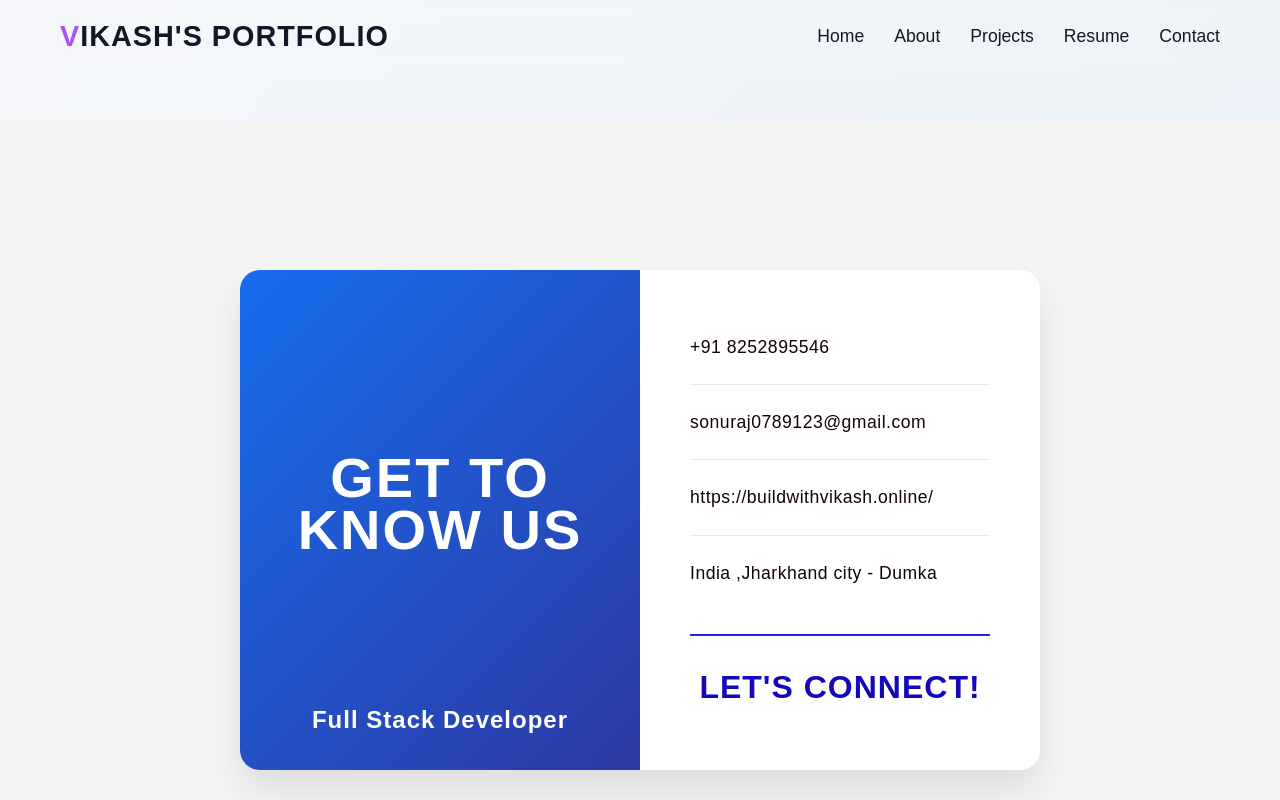
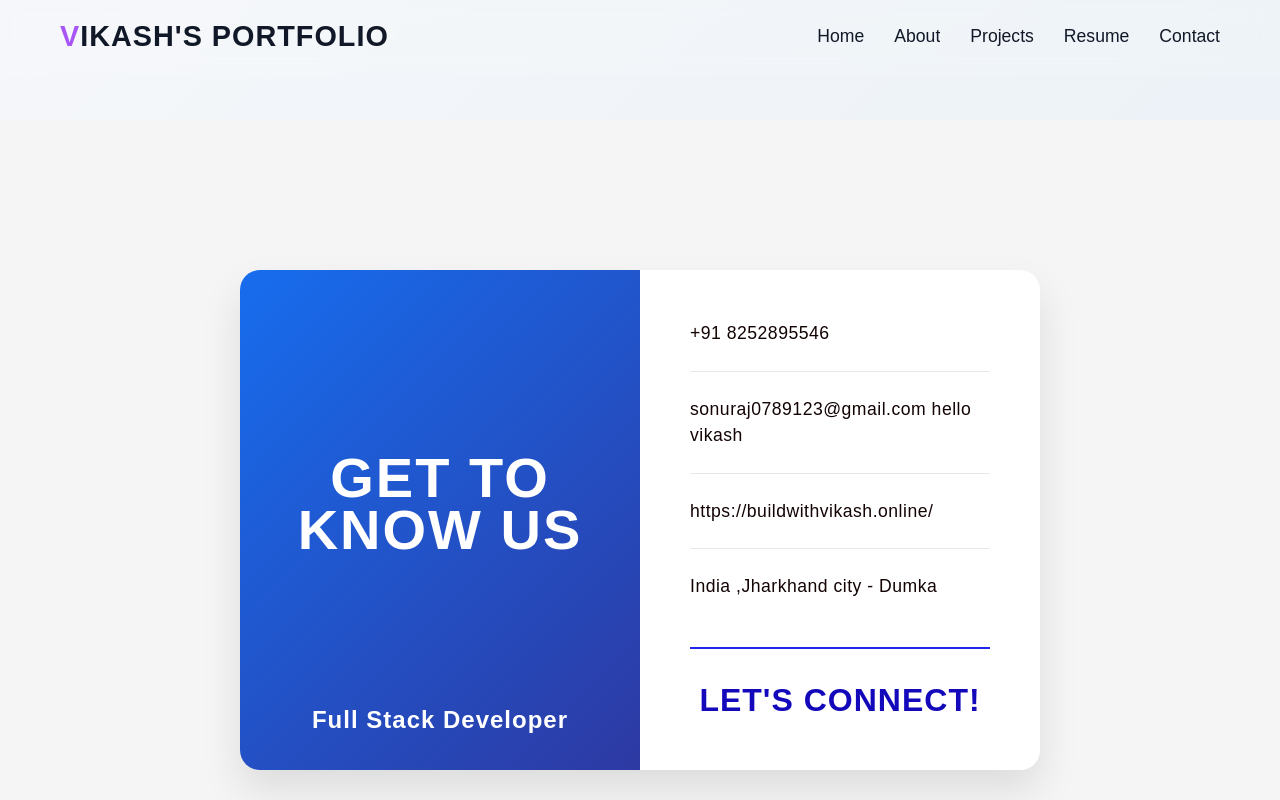
Before and after one commit to sonuraj95/Portfoliobyvikash, a React (Create React App) app: page /Contact in a window 1280 px wide. Shown: the top 800 px of the page. Built offline with nearby package versions, Linux system fonts and the light colour scheme.

Commit message:
change  thing
change

```diff
--- a/src/Components/Contact.js
+++ b/src/Components/Contact.js
@@ -28,6 +28,7 @@ export default function ContactCard() {
               </div>
               <div className="contact-item">
                 <span className="contact-text">sonuraj0789123@gmail.com
+                  <span> hello vikash</span >
 </span>
               </div>
               <div className="contact-item">
```
